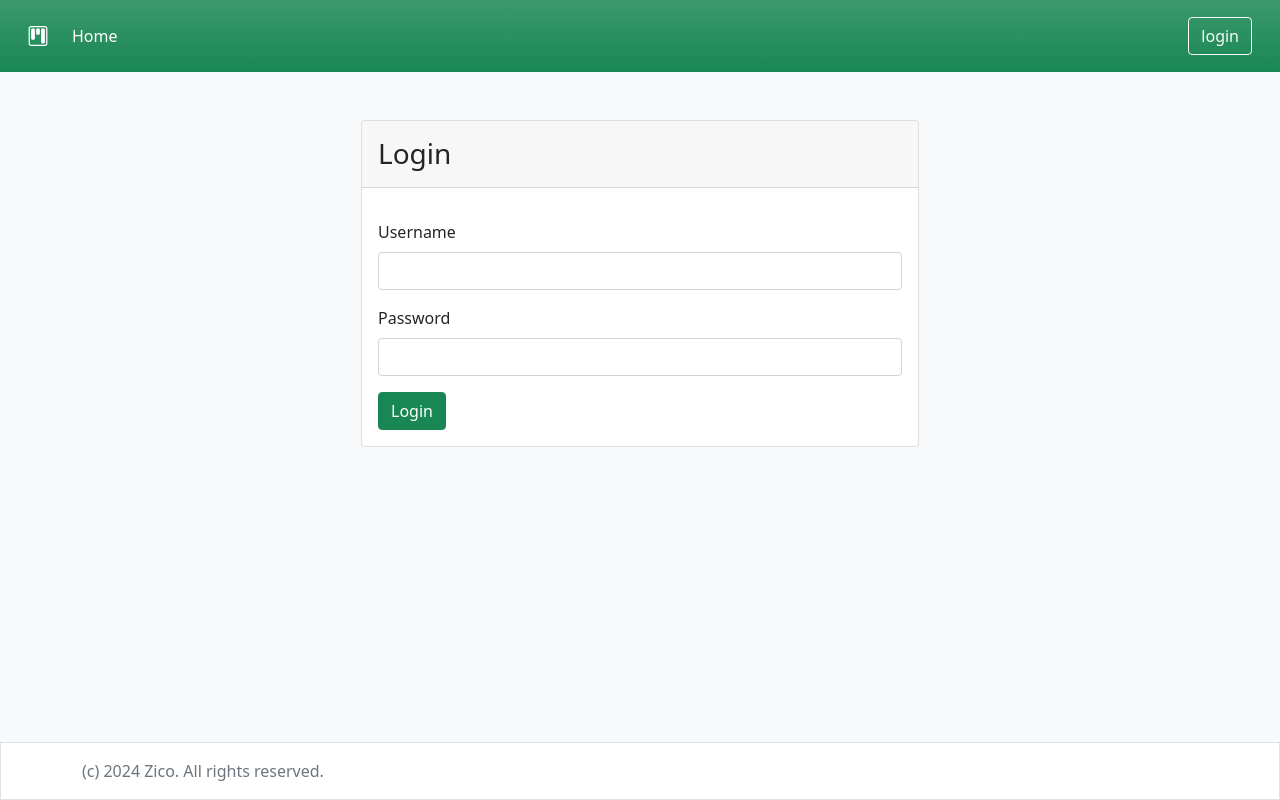
After one commit to ZicoLap/djangoPM, a Django app: page /accounts/login/ in a window 1280 px wide. The commit adds this page. Run offline with Django 5.2, Linux system fonts and the light colour scheme.

Commit message:
Login & logout

```diff
--- /dev/null
+++ b/accounts/forms.py
@@ -0,0 +1,18 @@
+from django.contrib.auth.forms import AuthenticationForm
+from django import forms
+
+attrs =  {'class': 'form-control'}
+class UserLoginForm(AuthenticationForm):
+
+    def __init__(self, *args, **kwargs):
+        super(UserLoginForm, self).__init__(*args, **kwargs)
+
+    username = forms.CharField(
+        label='Username',
+        widget=forms.TextInput(attrs=attrs)
+    )
+
+    password = forms.CharField(
+        label='Password',
+        widget=forms.PasswordInput(attrs=attrs)
+    )
--- /dev/null
+++ b/accounts/templates/registration/login.html
@@ -0,0 +1,22 @@
+{% extends "base.html" %}
+{% load i18n %}
+{% block content %}
+    <div class="container">
+        <div class="row justify-content-md-center">
+            <div class="card col-md-6 px-0">
+                <div class="card-header">
+                    <h3 class="mb-0 py-2">{% trans 'Login' %}</h3>
+                </div>
+                <div class="card-body ">
+                    <form method="POST">
+                        {% csrf_token %}
+                        {% include 'common/form.html' with form=form %}
+                        <button class="btn btn-success btn-block">
+                            {% trans 'Login' %}
+                        </button>
+                    </form>
+                </div>
+            </div>
+        </div>
+    </div>
+{% endblock %}
--- a/accounts/urls.py
+++ b/accounts/urls.py
@@ -1,3 +1,10 @@
+from django.contrib.auth.views import LoginView, LogoutView
 from  django.urls import path, include
 
-urlpatterns = []
+from accounts.forms import UserLoginForm
+
+urlpatterns = [
+    path('login/', LoginView.as_view(authentication_form=UserLoginForm), name='login'),
+    path('logout/', LogoutView.as_view(), name='logout'),
+    path('', include('django.contrib.auth.urls'))
+]
--- a/projects/templates/partials/header.html
+++ b/projects/templates/partials/header.html
@@ -2,15 +2,40 @@
 <header>
     <nav class="navbar navbar-expand-lg navbar-dark bg-success bg-gradient p-3">
         <div class="container-fluid">
-    <a class="navbar-brand" href="{% url 'project_list' %}" ><i class="bi bi-kanban"></i> </a>
-    <button class="navbar-toggler" type="button" data-bs-toggle="collapse" data-bs-target="#navbarNav" aria-controls="navbarNav" aria-expanded="false" aria-label="Toggle navigation">
+            <a class="navbar-brand" href="{% url 'project_list' %}"><i class="bi bi-kanban"></i> </a>
+            <button class="navbar-toggler" type="button" data-bs-toggle="collapse" data-bs-target="#navbarNav"
+                    aria-controls="navbarNav" aria-expanded="false" aria-label="Toggle navigation">
                 <span class="navbar-toggler-icon"></span>
             </button>
             <div class="collapse navbar-collapse" id="navbarCollapse">
                 <ul class="navbar-nav me-auto mb-2 mb-md-0">
                     <li class="nav-item">
-          <a class="nav-link active" aria-current="page" href="{% url 'project_list' %}">{% trans 'Home' %}</a>
+                        <a class="nav-link active" aria-current="page"
+                           href="{% url 'project_list' %}">{% trans 'Home' %}</a>
                     </li>
+                </ul>
+                {% if user.is_authenticated %}
+                    <ul class="navbar-nav  mb-2 mb-lg-0 me-5">
+                        <li class="nav-item dropdown">
+                            <a class="nav-link dropdown-toggle" href="#" id="navbarDropdown" role="button"
+                               data-bs-toggle="dropdown" aria-expanded="false">
+                                {{ user.username }}
+                            </a>
+                            <ul class="dropdown-menu" aria-labelledby="navbarDropdown">
+                                <li><a class="dropdown-item" href="#">{% trans 'Profile' %}</a></li>
+
+                                <li>
+                                    <hr class="dropdown-divider">
+                                </li>
+                                <li>
+                                    <form method="post" action="{% url 'logout' %}">
+                                        {% csrf_token %}
+                                        <button class="dropdown-item" type="submit">{% trans 'Logout' %}</button>
+                                    </form>
+                                </li>
+                            </ul>
+                        </li>
+
                     </ul>
                     <form method="GET" action="{% url 'project_list' %}" class="d-flex">
                         <div class="input-group">
@@ -19,7 +44,7 @@
                                     name="q"
                                     class="form-control"
                                     placeholder="{% trans 'Search' %}"
-                    value="{{  request.GET.q }}"
+                                    value="{{ request.GET.q }}"
 
                             />
                             <button class="btn btn-outline-light" type="submit">
@@ -27,6 +52,9 @@
                             </button>
                         </div>
                     </form>
+                {% else %}
+                    <a class="btn btn-outline-light" href="{% url 'login' %}">{% trans 'login' %}</a>
+                {% endif %}
             </div>
         </div>
     </nav>
--- a/projects_management/settings.py
+++ b/projects_management/settings.py
@@ -131,4 +131,8 @@ STATIC_URL = 'static/'
 
 DEFAULT_AUTO_FIELD = 'django.db.models.BigAutoField'
 
+LOGOUT_REDIRECT_URL = '/accounts/login'
+LOGIN_REDIRECT_URL = '/'
+
+
 INTERNAL_IPS = ['127.0.0.1']
```
Also changed, not shown: projects/views.py (+8 -7 lines). Lines whose indentation alone changed are shown as unchanged.
